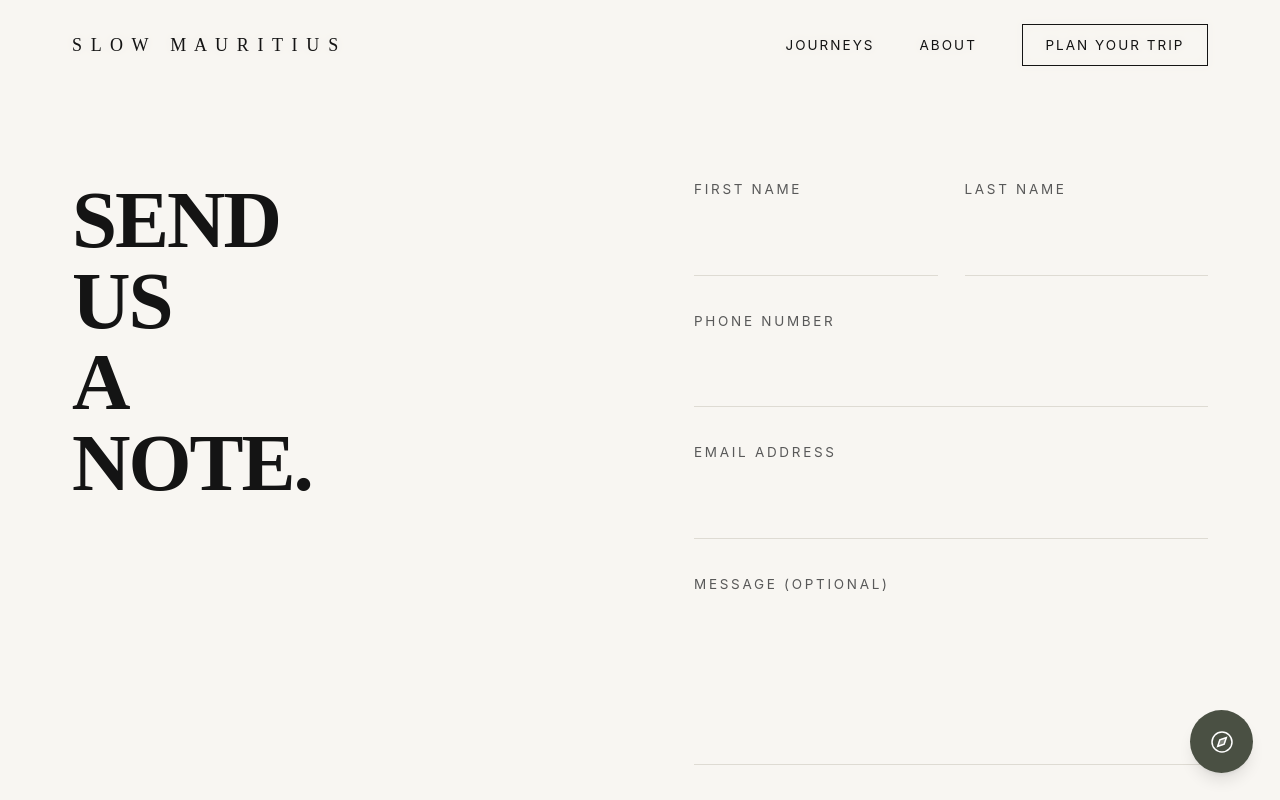
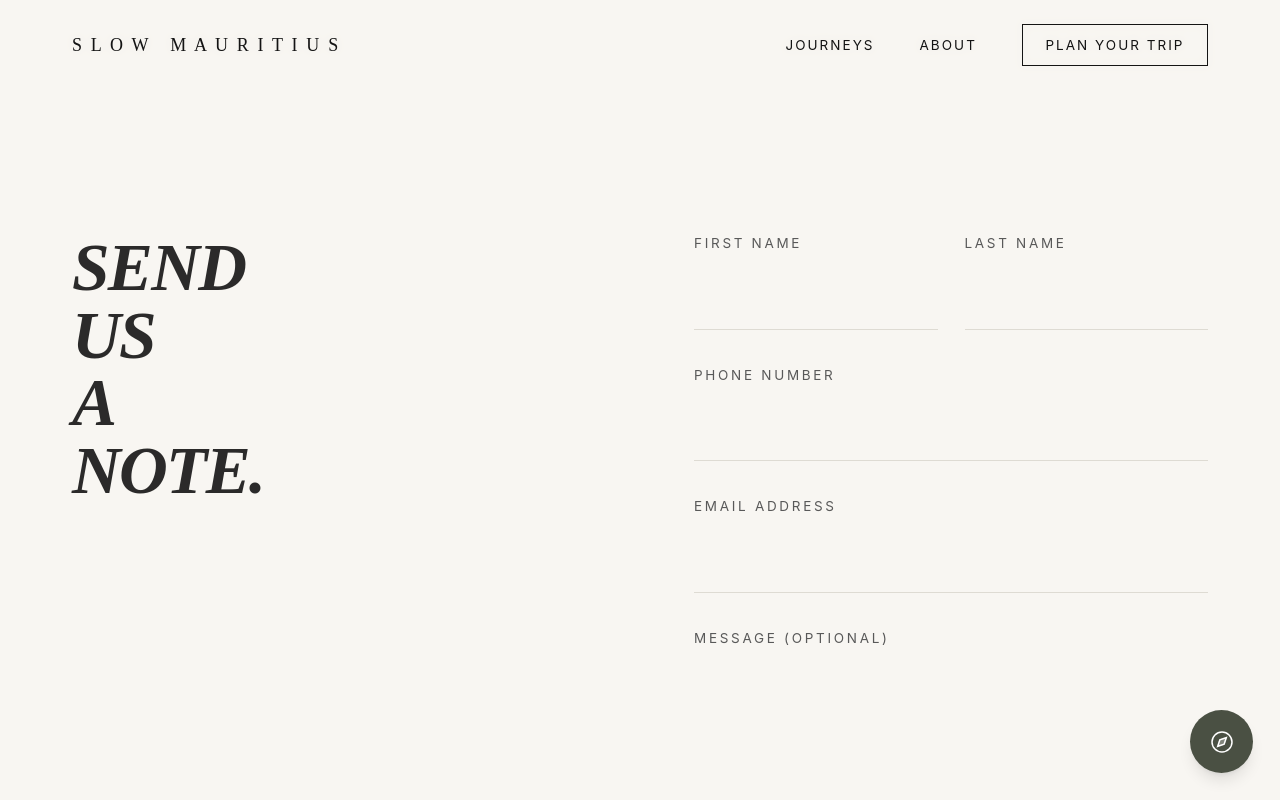
Before and after one commit to indigoandlavender/slow-mauritius, a Next.js app: page /contact in a window 1280 px wide. Shown: the top 800 px of the page. Built offline with nearby package versions, Linux system fonts and the light colour scheme.

Commit message:
Add files via upload

```diff
--- a/app/contact/page.tsx
+++ b/app/contact/page.tsx
@@ -29,13 +29,13 @@ export default function ContactPage() {
       <Header />
 
       {/* Contact Form Section */}
-      <section className="pt-32 pb-20 md:pt-40 md:pb-28">
+      <section className="pt-40 pb-20 md:pt-52 md:pb-28">
         <div className="container mx-auto px-6 lg:px-16 max-w-6xl">
           <div className="grid grid-cols-1 lg:grid-cols-2 gap-16 lg:gap-24">
 
             {/* Left - Title */}
             <div>
-              <h1 className="font-serif text-5xl md:text-6xl lg:text-7xl leading-none tracking-tight">
+              <h1 className="font-display italic text-4xl md:text-5xl lg:text-6xl leading-[1.1] tracking-tight text-foreground/90">
                 SEND
                 <br />
                 US
--- a/app/globals.css
+++ b/app/globals.css
@@ -2,8 +2,8 @@
 @tailwind components;
 @tailwind utilities;
 
-/* Google Fonts - Claude AI style */
-@import url('https://fonts.googleapis.com/css2?family=Inter:wght@400;500;600;700&display=swap');
+/* Google Fonts */
+@import url('https://fonts.googleapis.com/css2?family=Playfair+Display:ital,wght@0,400;0,500;0,600;0,700;1,400;1,500;1,600;1,700&family=Inter:wght@400;500;600;700&display=swap');
 
 /* Definition of the design system. All colors, gradients, fonts, etc should be defined here.
 All colors MUST be HSL. */
```
